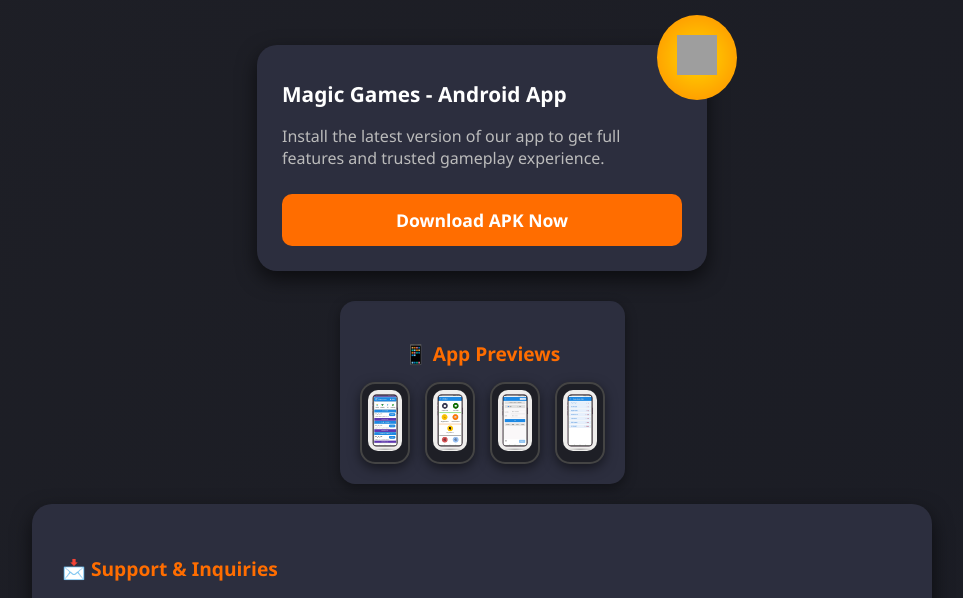
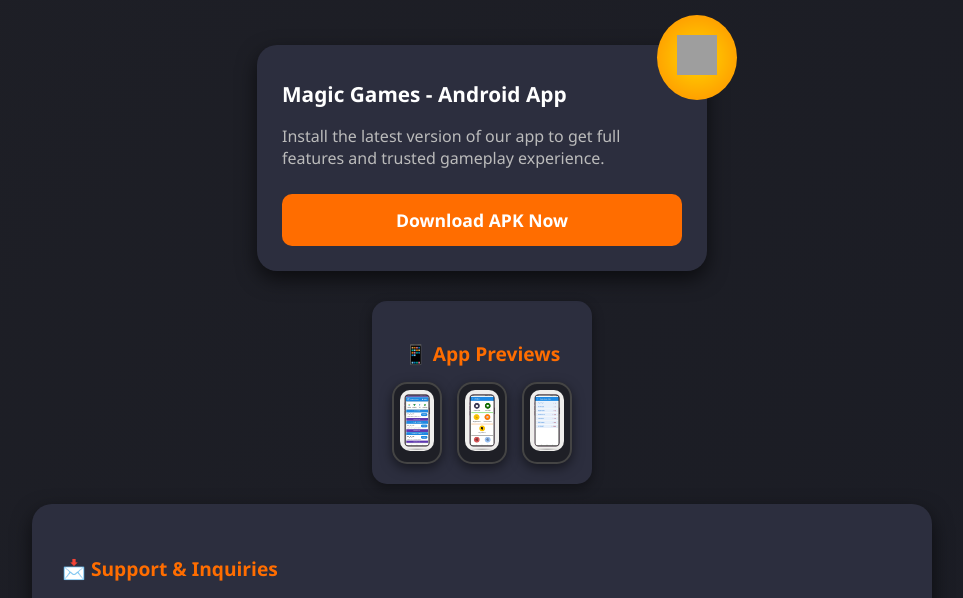
Before and after one commit to Magic00110/magicgame, a website: page index.html in a window 1280 px wide. Shown: the part 149-747 px from the top of the page, without its empty margins (158-1121 px from the left). Drawn offline with Linux system fonts and the light colour scheme; grey boxes are pictures that could not be loaded.

Commit message:
Update index.html

```diff
--- a/index.html
+++ b/index.html
@@ -260,9 +260,9 @@
     <div class="screenshot-frame">
       <img src="./scren1.png" alt="Screenshot 2">
     </div>
-    <div class="screenshot-frame">
+<!--     <div class="screenshot-frame">
       <img src="./screen3.png" alt="Screenshot 3">
-    </div>
+    </div> -->
     <div class="screenshot-frame">
       <img src="./screen2.png" alt="Screenshot 4">
     </div>
```
